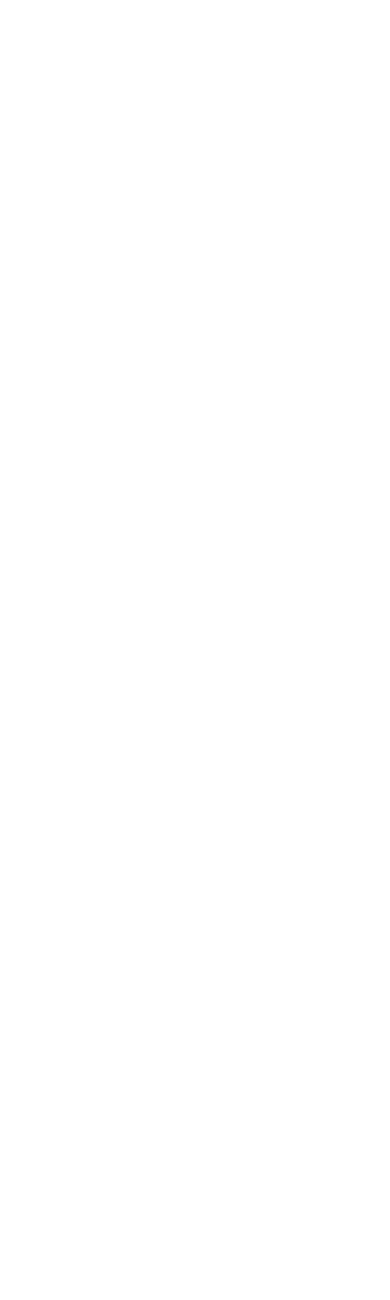
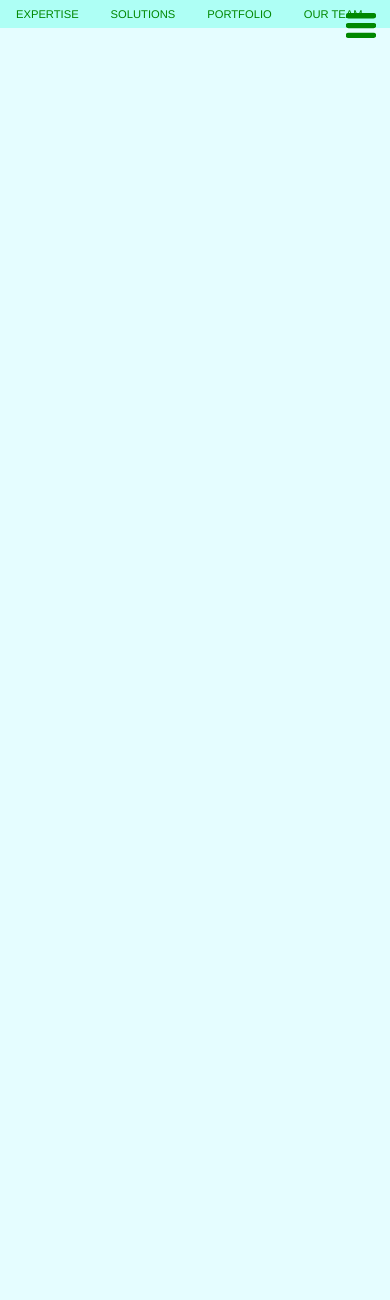
Before and after one commit to WeatherheadOnline/CreNav1, a PHP site: page /CreNav.html in a window 390 px wide. Before the commit the part shown is empty. Shown: the top 1300 px of the page. Before the commit the page ends 844 px from the top, so only its background shows below. Run offline with PHP 8.4, Linux system fonts and the light colour scheme.

Commit message:
Added navbar/hamburger incl basic media queries

```diff
--- a/CreNav.css
+++ b/CreNav.css
@@ -1,8 +1,75 @@
-root {
+:root {
     --blueDk: #07164d;
     --blueMd: #0031b3;
     --greenDk: #008800;
     --greenLt: #3cf14b;
     --aquaMd: #aefff5;
-    --aquaLt: #cff9ff;
+    --aquaLt: #e5fdff;
 }
+
+body {
+    margin: 0;
+    padding: 0;
+    position: relative;
+    background-color: var(--aquaLt);
+    font-family: Helvetica, Arial, sans-serif;
+    height: 200vh;
+    width: 100%;
+}
+
+/*  *****   Navbar   *****  */
+
+navbar {
+    color: var(--greenDk);
+    background-color: var(--aquaMd);
+    font-size: 0.7rem;
+    position: fixed;
+    width: 100%;
+    display: flex;
+    flex-wrap: nowrap;
+    justify-content: space-around;
+}
+
+navbar p {
+    margin: 0 0.5rem;
+    padding: 0.5rem;
+    text-wrap: nowrap;
+}
+
+navbar p:hover {
+    background-color: var(--aquaLt);
+}
+
+navbar p.login {
+    color: var(--blueMd);
+}
+
+navbar p.login::before {
+    /* put the padlock icon here */
+}
+
+@media screen and (any-hover: hover) and (max-width: 999px) {
+    navbar {
+        display: none;
+    }
+}
+
+/*  *****   Hamburger menu   *****  */
+
+#hamburger {
+    position: fixed;
+    top: 10px;
+    right: 10px;
+    height: auto;
+    width: auto;
+}
+
+#hamburger img {
+    transform: scale(0.8);
+}
+
+@media screen and (any-hover: hover) and (min-width: 1000px) {
+    #hamburger {
+        display: none;
+    }
+}
--- a/CreNav.html
+++ b/CreNav.html
@@ -3,12 +3,20 @@
 <head>
     <link rel="stylesheet" href="CreNav.css" />
     <meta charset="utf-8" />
-    <meta name="viewport" content="width=device-width; initial-scale=1.0" />
+    <meta name="viewport" content="width=device-width, initial-scale=1.0" />
 </head>
 <body>
     <header>
-        <navbar></navbar>
-        <div></div>    <!-- hamburder menu -->
+        <navbar>
+            <p>EXPERTISE</p>
+            <p>SOLUTIONS</p>
+            <p>PORTFOLIO</p>
+            <p>OUR TEAM</p>
+            <p>CAREERS</p>
+            <p>CONTACT</p>
+            <p class="login">CLIENTS</p>
+        </navbar>
+        <div id="hamburger"><img src="assets/hamburger.svg"></div>    <!-- hamburder menu -->
     </header>
     <main>
         <section id="landing"></section>
```
Also changed, not shown: assets/hamburger.svg (added).
